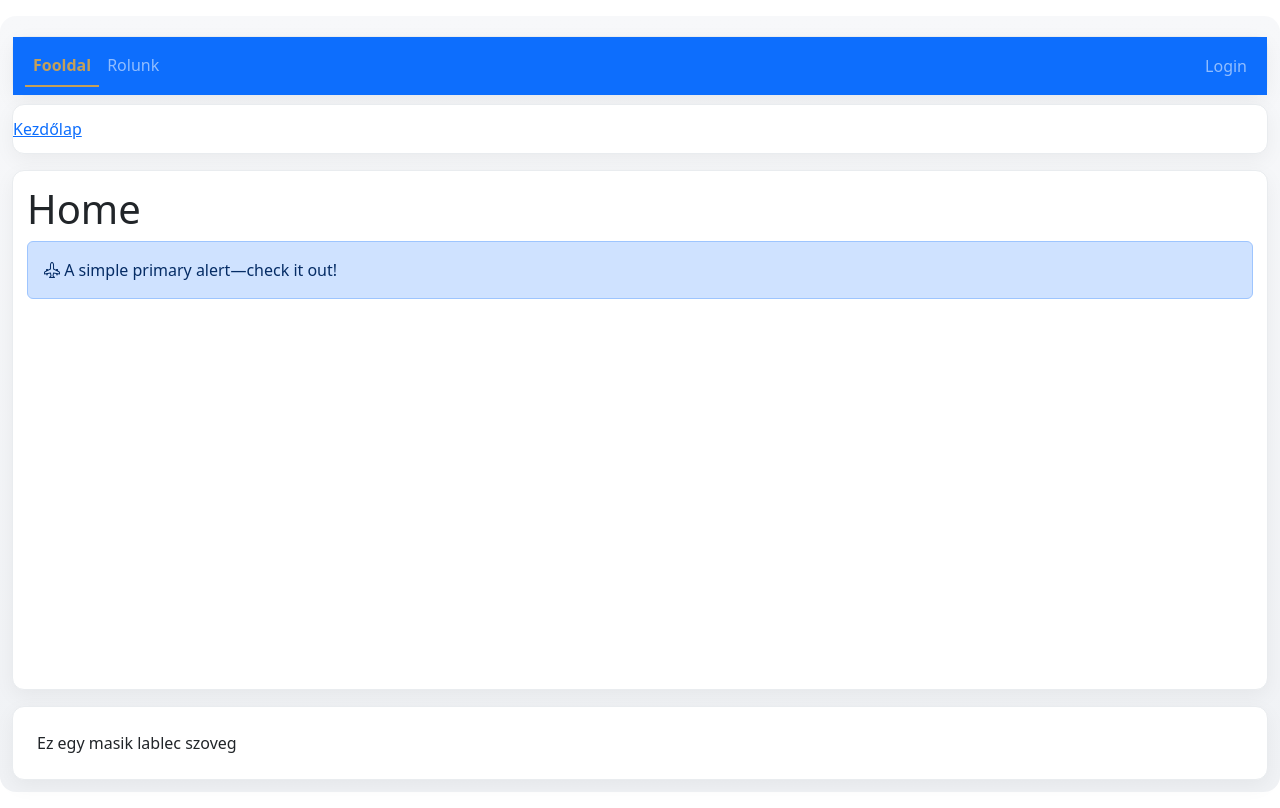
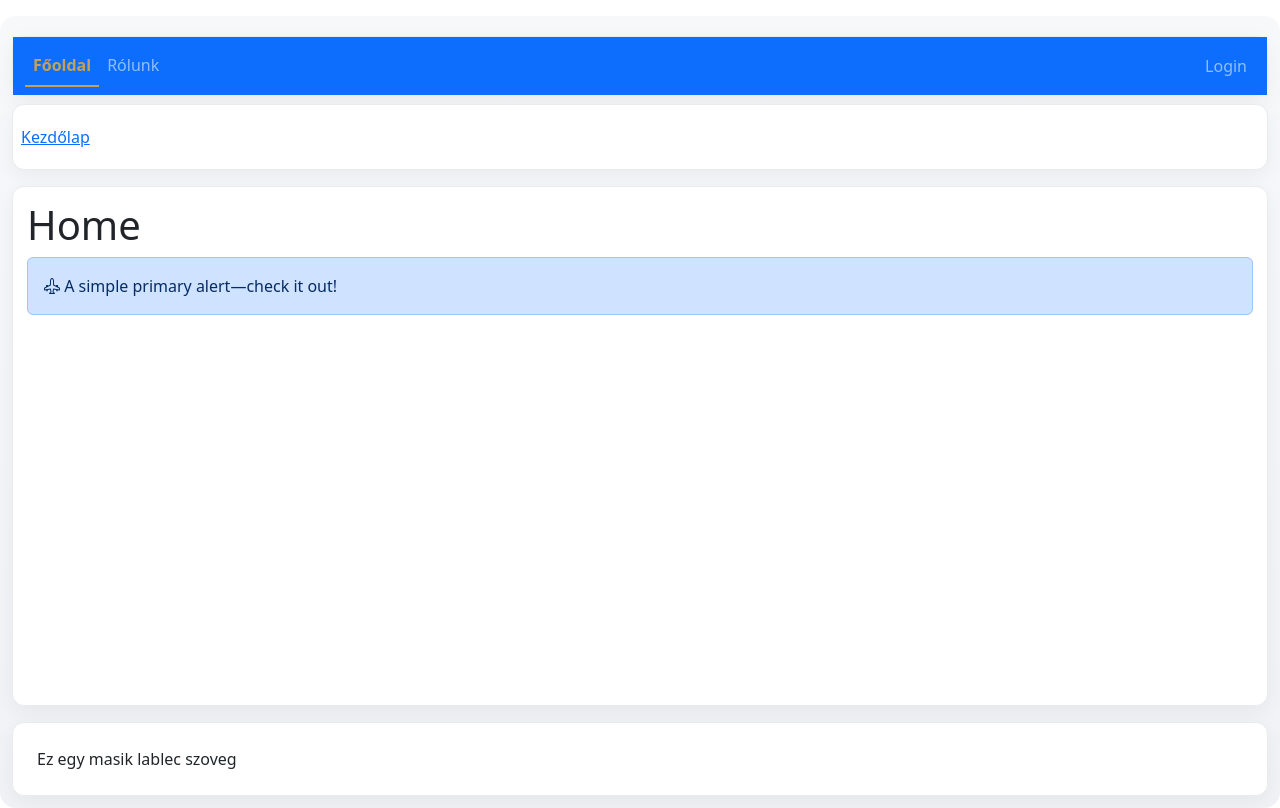
Before and after one commit to MolnarKristof0719/BarberShop, a Vue app in the folder client/: page / in a window 1280 px wide. Built offline with nearby package versions, Linux system fonts and the light colour scheme.

Commit message:
Módosítások

```diff
--- a/client/src/components/Layout/Breadcrumb.vue
+++ b/client/src/components/Layout/Breadcrumb.vue
@@ -1,7 +1,7 @@
 <template>
   <nav aria-label="breadcrumb">
     <p v-if="debug">{{ breadcrumbs }}</p>
-    <ol class="breadcrumb m-0">
+    <ol class="breadcrumb m-2">
       <li class="breadcrumb-item">
         <router-link to="/">Kezdőlap</router-link>
       </li>
--- a/client/src/components/Layout/Menu.vue
+++ b/client/src/components/Layout/Menu.vue
@@ -10,10 +10,10 @@
         <div class="collapse navbar-collapse" id="navbarSupportedContent">
           <ul class="navbar-nav me-auto mb-2 mb-lg-0">
             <li class="nav-item">
-              <RouterLink class="nav-link" to="/">Fooldal</RouterLink>
+              <RouterLink class="nav-link" to="/">Főoldal</RouterLink>
             </li>
             <li class="nav-item">
-              <RouterLink class="nav-link" to="/about">Rolunk</RouterLink>
+              <RouterLink class="nav-link" to="/about">Rólunk</RouterLink>
             </li>
             <li class="nav-item" v-if="hasMenuAccess('/service')">
               <RouterLink class="nav-link" to="/service">Services</RouterLink>
@@ -70,14 +70,14 @@
                 </a>
                 <ul class="dropdown-menu dropdown-menu-end">
                   <li>
-                    <RouterLink class="dropdown-item" to="/account">Fiok</RouterLink>
+                    <RouterLink class="dropdown-item" to="/account">Fiók</RouterLink>
                   </li>
                   <li>
                     <hr class="dropdown-divider" />
                   </li>
                   <li>
                     <button class="dropdown-item text-danger" type="button" @click="onClickLogout">
-                      Kijelentkezes
+                      Kijelentkezés
                     </button>
                   </li>
                 </ul>
```
